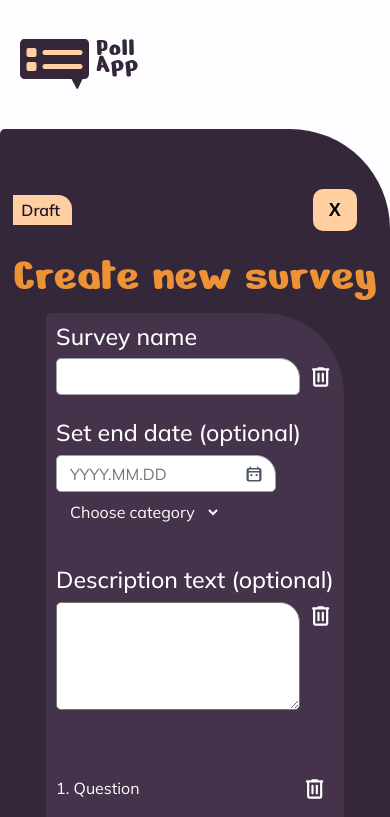
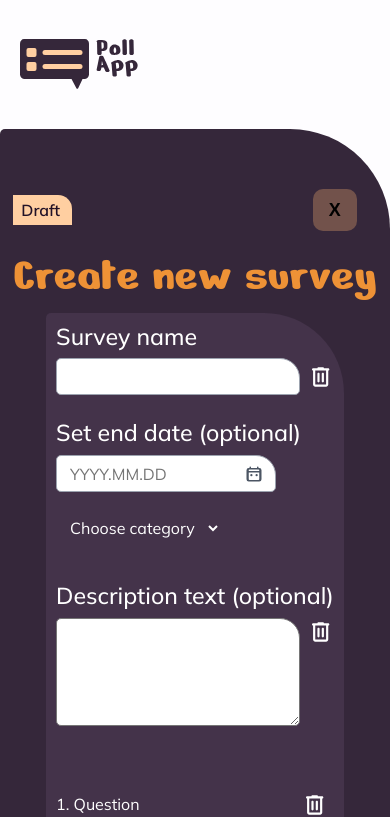
Before and after one commit to SvenWeigel/PollApp, an Angular app: page /newsurvey in a window 390 px wide. Shown: the top 817 px of the page. Built offline with nearby package versions, Linux system fonts and the light colour scheme; no server answers; the database is empty; a web font is replaced by a local one.

Commit message:
change: mobile btn style

```diff
--- a/src/app/shared/components/buttons/buttons.html
+++ b/src/app/shared/components/buttons/buttons.html
@@ -1,3 +1,9 @@
 @if (showButton()) {
-  <button class="new-survey-btn" id="new-survey-btn">{{ buttonText() }}</button>
+  <button
+    class="new-survey-btn"
+    id="new-survey-btn"
+    [style.background-color]="buttonBgColor()"
+  >
+    {{ buttonText() }}
+  </button>
 }
--- a/src/app/shared/components/buttons/buttons.scss
+++ b/src/app/shared/components/buttons/buttons.scss
@@ -8,6 +8,7 @@
     font-weight: 700;
     font-style: bold;
     line-height: 100%;
+    color: black;
 }
 
 .new-survey-btn:hover{
--- a/src/app/shared/components/buttons/buttons.ts
+++ b/src/app/shared/components/buttons/buttons.ts
@@ -8,5 +8,6 @@ import { Component, input } from '@angular/core';
 })
 export class Buttons {
   readonly buttonText = input<string>('New survey');
+  readonly buttonBgColor = input<string>('var(--color--s-o)');
   readonly showButton = input<boolean>(true);
 }
--- a/src/app/shared/components/newsurvey-card-form/newsurvey-card-form.scss
+++ b/src/app/shared/components/newsurvey-card-form/newsurvey-card-form.scss
@@ -173,6 +173,7 @@ select option {
 
   .mobile-only {
     display: block;
+    margin-top: 16px;
   }
 
   .form-bottom--content {
--- a/src/app/shared/components/newsurvey-card-header/newsurvey-card-header.html
+++ b/src/app/shared/components/newsurvey-card-header/newsurvey-card-header.html
@@ -1,7 +1,7 @@
 <main>
     <div class="newsurvey-card-mobile-header">
         <span>Draft</span>
-        <app-buttons class="cancel-btn-mobile" [routerLink]="''" [buttonText]="'X'"></app-buttons>
+        <app-buttons class="cancel-btn-mobile" [buttonBgColor]="'rgba(255, 183, 112, 0.3)'" [routerLink]="''" [buttonText]="'X'"></app-buttons>
     </div>
     <div class="newsurvey-card-header">
         <h2 class="newsurvey-card-header--h2">Create new survey</h2>
--- a/src/app/shared/components/survey-view/survey-view.html
+++ b/src/app/shared/components/survey-view/survey-view.html
@@ -5,7 +5,7 @@
       <div class="survey-view-left-header">
         <div class="mobile-view-exit-btn">
         <span class="survey-view-left-content-status">Published</span>
-        <app-buttons class="exit-btn-mobile" [routerLink]="''" [buttonText]="'X'"></app-buttons>
+        <app-buttons class="exit-btn-mobile"  [routerLink]="''" [buttonText]="'X'"></app-buttons>
         </div>
         <div class="survey-view-left-content-header">
             <span>Ends on {{ formatDate(survey.ends) }}</span>
--- a/src/styles.scss
+++ b/src/styles.scss
@@ -5,6 +5,7 @@
     --color--p-o: rgba(255, 183, 112, 1);
     --color--s-o: rgba(255, 207, 161, 1);
     --color--bg-c: rgba(250, 245, 254, 1);
+    --color--mobile-btn: rgba(255, 183, 112, 0.3);
 }
 
 :root{
```
